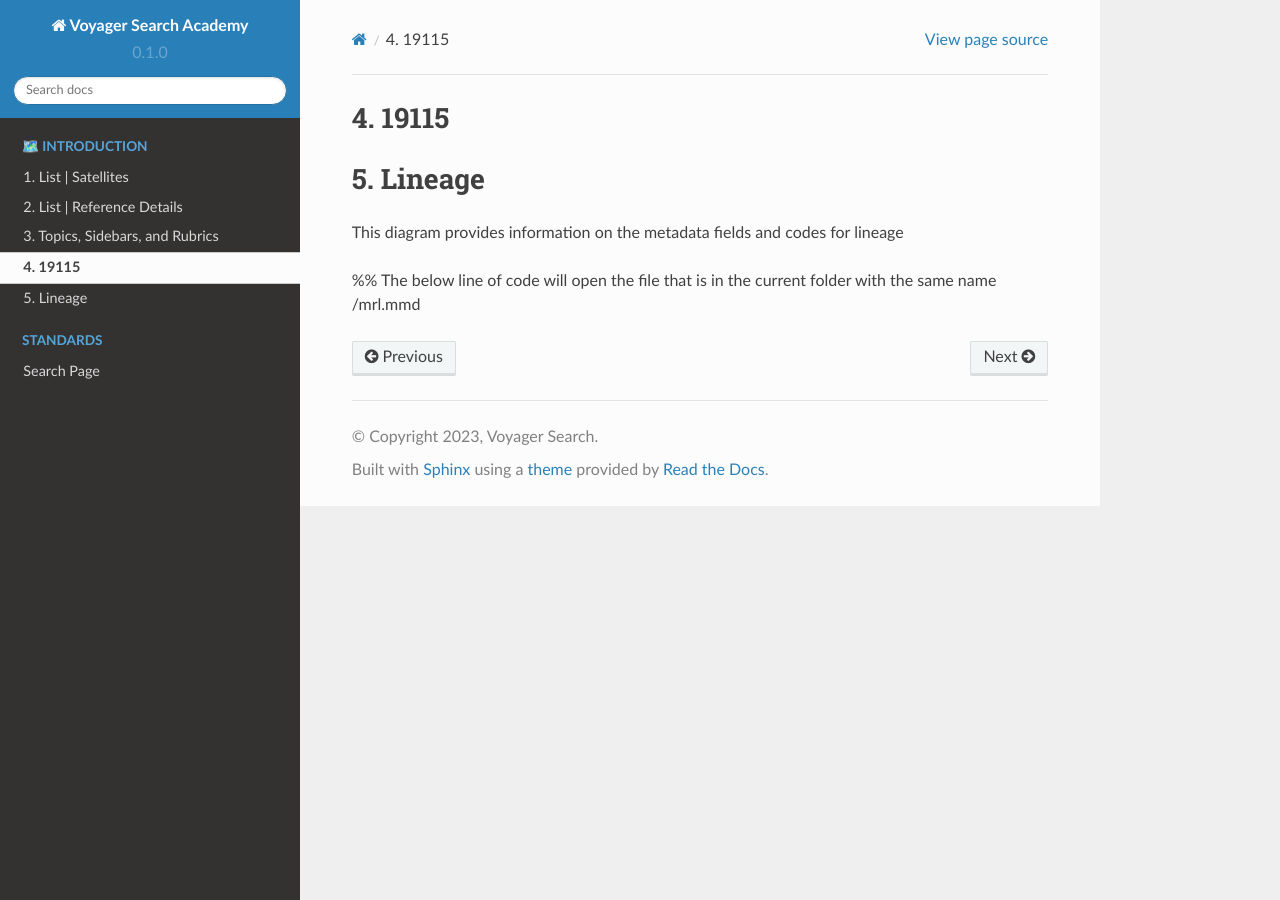
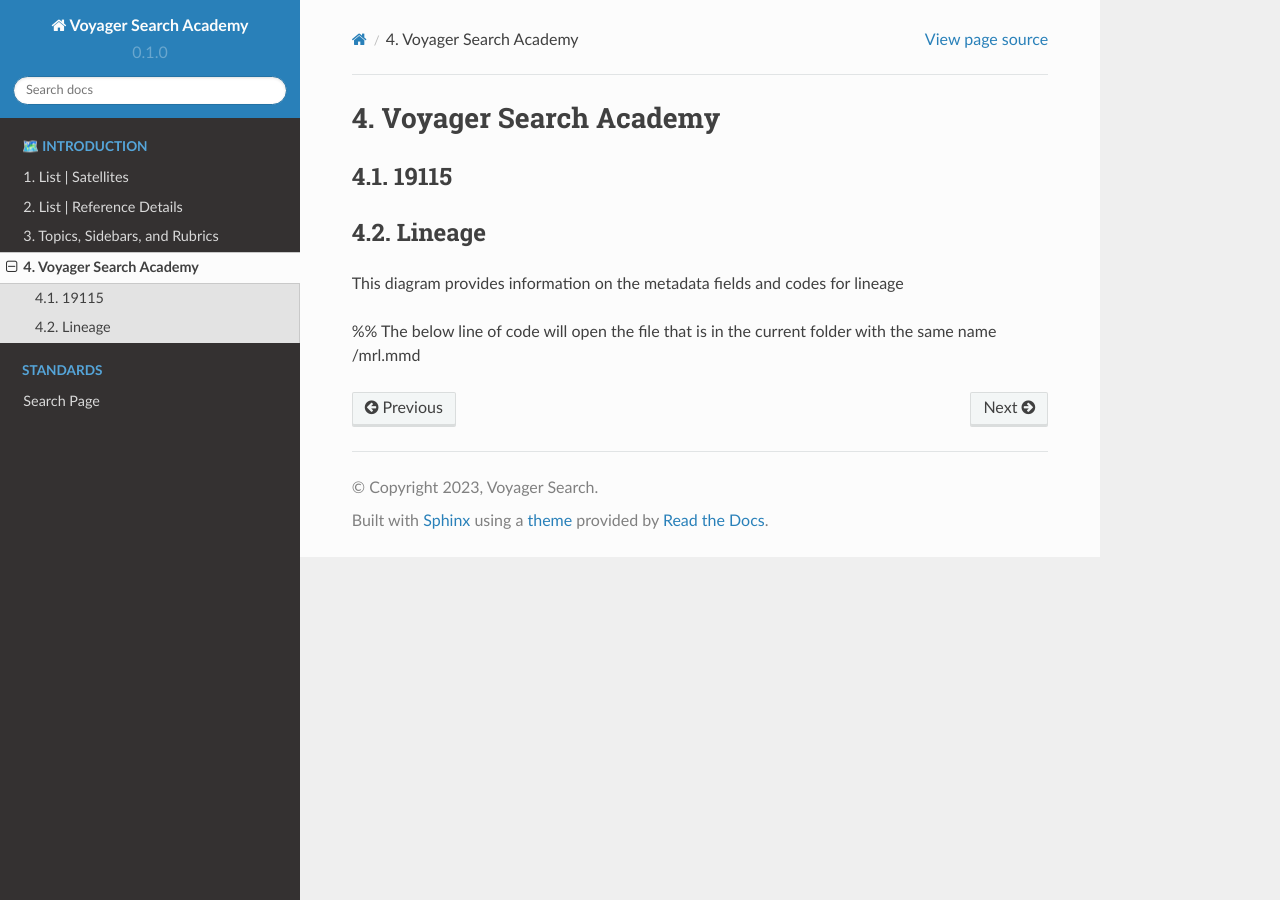
Before and after one commit to voyagersearch/academy, a Sphinx documentation site: the page built from docs/source/references/iso/geographic/19115/mrl.rst, in a window 1280 px wide. Built offline with Sphinx 7.4.7 and the Read the Docs theme 2.0.0, drawn with Linux system fonts in a browser that asks for light colours; pages that are not in the unit, such as notebooks, are missing from menus; some of the changed lines change nothing that is shown.

Commit message:
Update mrl.rst

```diff
--- a/docs/source/references/iso/geographic/19115/mrl.rst
+++ b/docs/source/references/iso/geographic/19115/mrl.rst
@@ -1,4 +1,10 @@
+.. meta::
+   :title: ISO 19115 Metadata Record | Lineage Requirements
+   :description: Provides information on fields required to support metadata lineage..
+   :keywords: 19115, ISO-19115, data governance, data provenance, data profiling, data lineage
 
+Voyager Search Academy
+===================================
 
 19115
 ------
```
